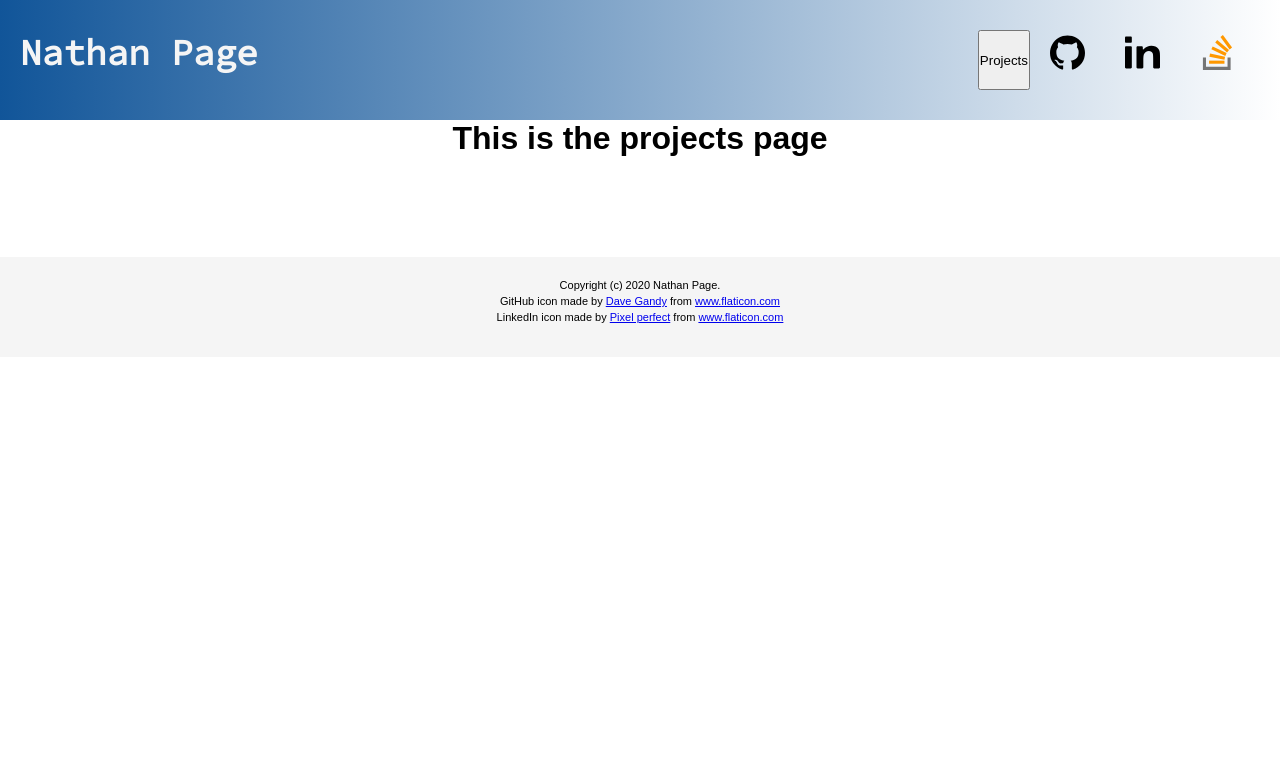
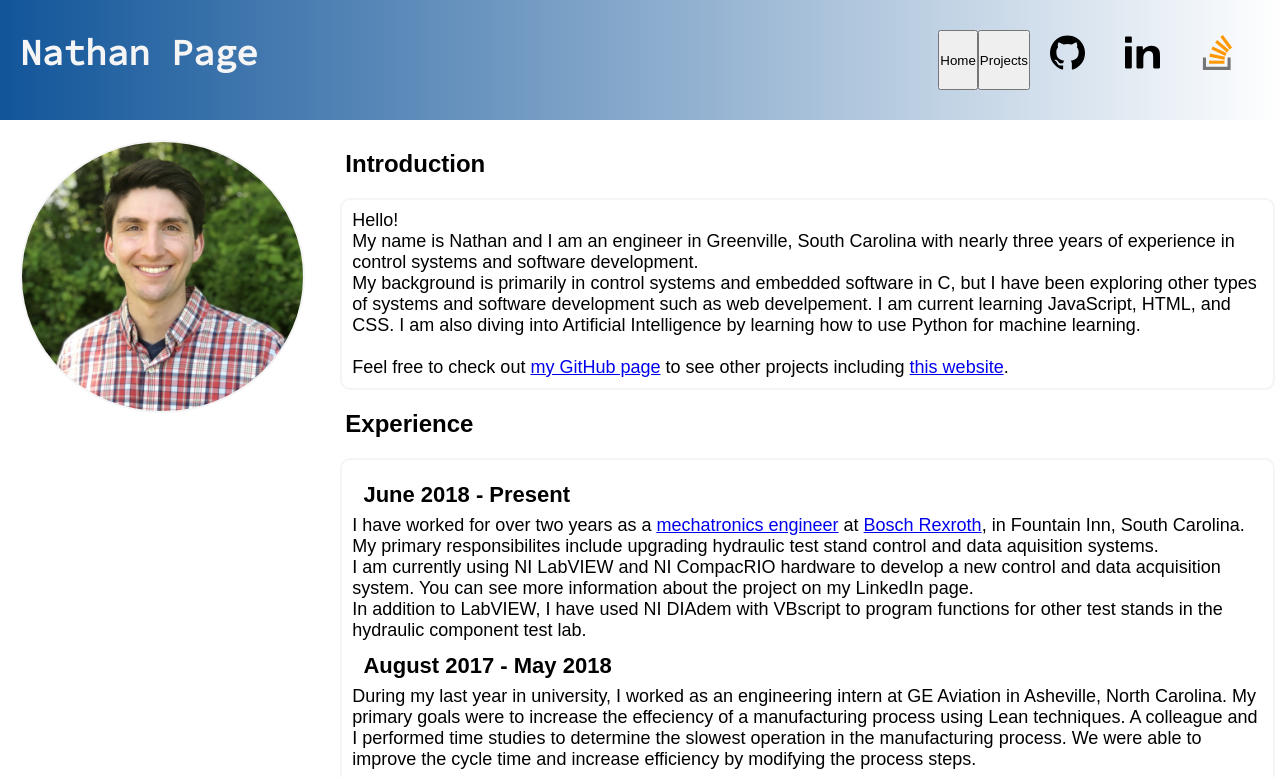
Before and after one commit to ndpage/personal-website, a website: page public/index.html in a window 1280 px wide. Both pictures are taken after a click on the button "Projects". Shown: the top 777 px of the page. Drawn offline with nearby package versions, Linux system fonts and the light colour scheme; no server answers.

Commit message:
Added AJAX to script.js but it is not working...

```diff
--- a/public/index.html
+++ b/public/index.html
@@ -16,6 +16,7 @@
             </div>
             <div class="body-icon-link-flexbox">
 
+                <button class="projects-btn">Home</button>
                 <button class="projects-btn">Projects</button>
 
                 <a  href="http://www.github.com/ndpage" title="Click to check out Nathan's Github">
--- a/public/script.js
+++ b/public/script.js
@@ -5,10 +5,13 @@
     });
 
     $('.projects-btn').click(function() { //Event listener for home button
-      alert("Pressed the button");
+      //var contentMain = document.getElementById("#content-main")
 
-      var contentMain = document.getElementById("content-main")
-
-          contentMain.innerHTML =
-            "<div> <h1>This is the projects page</h1></div>"
+      $.ajax(
+      { url: "http://127.0.0.1:3000/projects",
+        type: "GET",
+      success: function(result){
+          $("#content-main").html(result);
+        }
+      });
     });
--- a/server.js
+++ b/server.js
@@ -13,8 +13,8 @@ app.use(express.static(__dirname + '/public')); // Serve everything in the publi
 //app.use(bodyParser.json());
 
 app.get('/', (reg,res)=>res.sendFile(__dirname + '/public/index.html'));
-// app.get('/hello-world', (req, res) => res.send('Hello World!'));
-//app.get('/projects', (reg,res)=>res.sendFile(__dirname + '/public/projects.html'));
+app.get('/hello-world', (req, res) => res.send('Hello World!'));
+app.get('/projects', (req,res)=>res.sendFile(__dirname + '/projects.html'));
 
 // Start the server
 app.listen(port, hostname); //127.0.0.1
```
Also changed, not shown: projects.html (+1 -7 lines).
